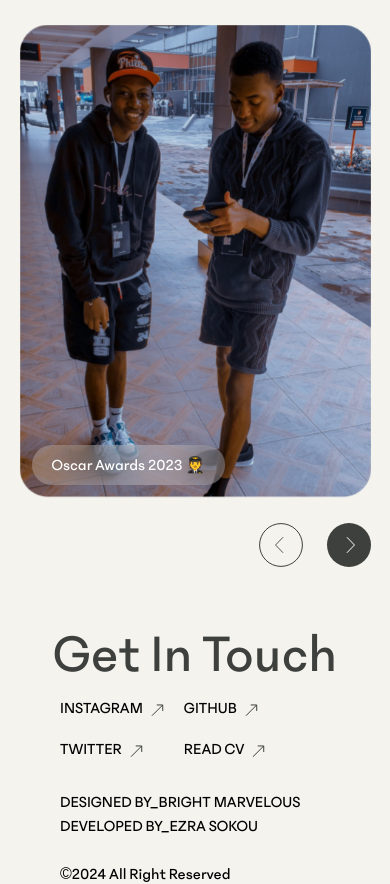
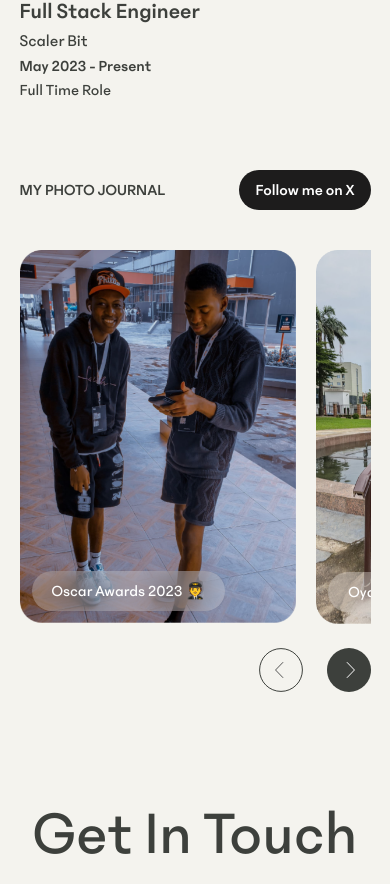
Before and after one commit to Prosperedafe/ezthedev, a Vue app: page /about in a window 390 px wide. Shown: the part 3644-4528 px from the top of the page. Built offline with nearby package versions, Linux system fonts and the light colour scheme.

Commit message:
"Updated AppFooter, NavBar, Projects, router, AboutView, and HomeView components with various styling and layout changes."

```diff
--- a/src/components/AppFooter.vue
+++ b/src/components/AppFooter.vue
@@ -1,7 +1,7 @@
 <template>
-    <footer class="px-[5%] pb-32">
+    <footer class="px-[5%] pb-32 pt-12 sm:pt-0 overflow-hidden">
         <section>
-            <h2 class="text-[14vw] lg:text-[17vw] text-center text-primaryText">Get In Touch</h2>
+            <h2 class="text-[16vw] lg:text-[17vw] text-center text-primaryText">Get In Touch</h2>
             <div class="w-fit ml-auto mr-[20%]">
                 <EzMedia />
                 <div class="my-6">
--- a/src/components/NavBar.vue
+++ b/src/components/NavBar.vue
@@ -5,7 +5,8 @@
             <div ref="mobileNavRef" :class="mobileNavClasses">
                 <RouterLink class="text-2xl hidden md:block font-bold text-primaryText" to="/">EZRA SOUKOU</RouterLink>
                 <div class="flex items-center justify-between md:hidden">
-                    <RouterLink class="text-xl font-bold text-primaryText" to="/">EZRA SOUKOU</RouterLink>
+                    <RouterLink @click="toggleNavActive()" class="text-xl font-bold text-primaryText" to="/">EZRA SOUKOU
+                    </RouterLink>
                     <button @click="toggleNavActive()" class="-mr-4">
                         <svg width="59" height="33" viewBox="0 0 59 33" fill="none" xmlns="http://www.w3.org/2000/svg">
                             <g clipPath="url(#clip0_168_2764)">
@@ -24,13 +25,13 @@
                 </div>
                 <ul
                     class="flex flex-col md:flex-row text-primaryText font-medium gap-y-4 md:gap-y-0 gap-x-6 text-2xl md:text-lg mt-24 md:mt-0 mb-8 md:mb-0">
-                    <li>
+                    <li @click="toggleNavActive()">
                         <RouterLink to="/about">Project folio</RouterLink>
                     </li>
-                    <li>
+                    <li @click="toggleNavActive()">
                         <RouterLink to="/about">About Me</RouterLink>
                     </li>
-                    <li>
+                    <li @click="toggleNavActive()">
                         <RouterLink to="/about">Read Cv</RouterLink>
                     </li>
                 </ul>
--- a/src/components/projects/ProJects.vue
+++ b/src/components/projects/ProJects.vue
@@ -73,7 +73,7 @@ export default {
                 spaceBetween: 20,
             },
             320: {
-                slidesPerView: 1,
+                slidesPerView: 1.25,
                 spaceBetween: 20,
             },
             540: {
--- a/src/router/index.ts
+++ b/src/router/index.ts
@@ -19,7 +19,14 @@ const router = createRouter({
       name: 'project',
       component: () => import('../views/ProjectsDetails.vue')
     }
-  ]
+  ],
+  scrollBehavior(to, from, savedPosition) {
+    if (savedPosition) {
+      return savedPosition;
+    } else {
+      return { top: 0 };
+    }
+  },
 })
 
 export default router
--- a/src/views/AboutView.vue
+++ b/src/views/AboutView.vue
@@ -3,12 +3,12 @@
     <NameMarquee />
     <div class="px-[5%]">
       <p class="text-right font-medium">Based In Lagos, Nigeria 🇳🇬</p>
-      <article class="grid md:grid-cols-2 lg:grid-cols-[1.3fr_2fr] text-base gap-x-[4%] gap-8 py-16 relative">
+      <article class="grid md:grid-cols-2 lg:grid-cols-[1.3fr_2fr] text-base gap-x-[4%] gap-y-12 py-16 relative">
         <figure>
-          <img src="../assets/images/ezra-the-developer-image.webp" class="w-full md:sticky top-[2rem]"
+          <img src="../assets/images/ezra-the-developer-image.webp" class="lsm:w-[90%] w-full md:sticky top-[2rem]"
             alt="ezra at oyasync hangout">
         </figure>
-        <div class="flex flex-col gap-3 max-w-[680px]">
+        <div class="flex flex-col gap-3 max-w-[80%] ml-auto md:ml-0 md:max-w-[680px]">
           <p>
             Hello! My name is [Your Name], and I am a passionate full stack developer with a deep love for crafting
             dynamic and responsive web applications. My journey into coding began [X] years ago, driven by a fascination
@@ -82,10 +82,10 @@
       </div>
     </section>
     <section id="photo-journal" class="px-[5%] py-12">
-      <div class="flex justify-between items-center mb-10">
-        <h3 id="photo-journal" class="font-medium text-[1.2rem]">MY PHOTO JOURNAL</h3>
-        <a class="bg-[#1D1C1C] text-white font-medium px-[25px] py-3 rounded-[25px]" href="http://" target="_blank"
-          rel="noopener noreferrer">Follow me on X</a>
+      <div class="flex justify-between items-center mb-10 gap-4 flex-wrap">
+        <h3 id="photo-journal" class="font-medium text-base sm:text-[1.2rem]">MY PHOTO JOURNAL</h3>
+        <a class="bg-[#1D1C1C] text-white font-medium px-4 py-2 sm:px-[25px] sm:py-3 rounded-[25px]" href="http://"
+          target="_blank" rel="noopener noreferrer">Follow me on X</a>
       </div>
       <swiper ref="swiperRef" @swiper="onSwiper" :breakpoints="breakpoints" :slidesPerView="4" :spaceBetween="30">
         <swiper-slide v-for="(journal, index) in photoJournal" :key="index">
@@ -169,7 +169,7 @@ export default {
         spaceBetween: 20,
       },
       320: {
-        slidesPerView: 1,
+        slidesPerView: 1.25,
         spaceBetween: 20,
       },
       540: {
--- a/src/views/HomeView.vue
+++ b/src/views/HomeView.vue
@@ -5,7 +5,7 @@ import ProJects from '@/components/projects/ProJects.vue';
 <template>
   <PagesContainer>
     <ProJects />
-    <p class="mt-4 md:max-w-[400px] lg:max-w-[600px] uppercase md:-mt-6">
+    <p class="mt-16 md:max-w-[400px] lg:max-w-[600px] uppercase md:-mt-6">
       With 3 years of experience in the industry, I have had the opportunity to work on a diverse range of projects,
       from small startups to large enterprises. My experience includes collaborating with cross-functional teams to
       build scalable and efficient web applications that meet user needs and business goals.
```
